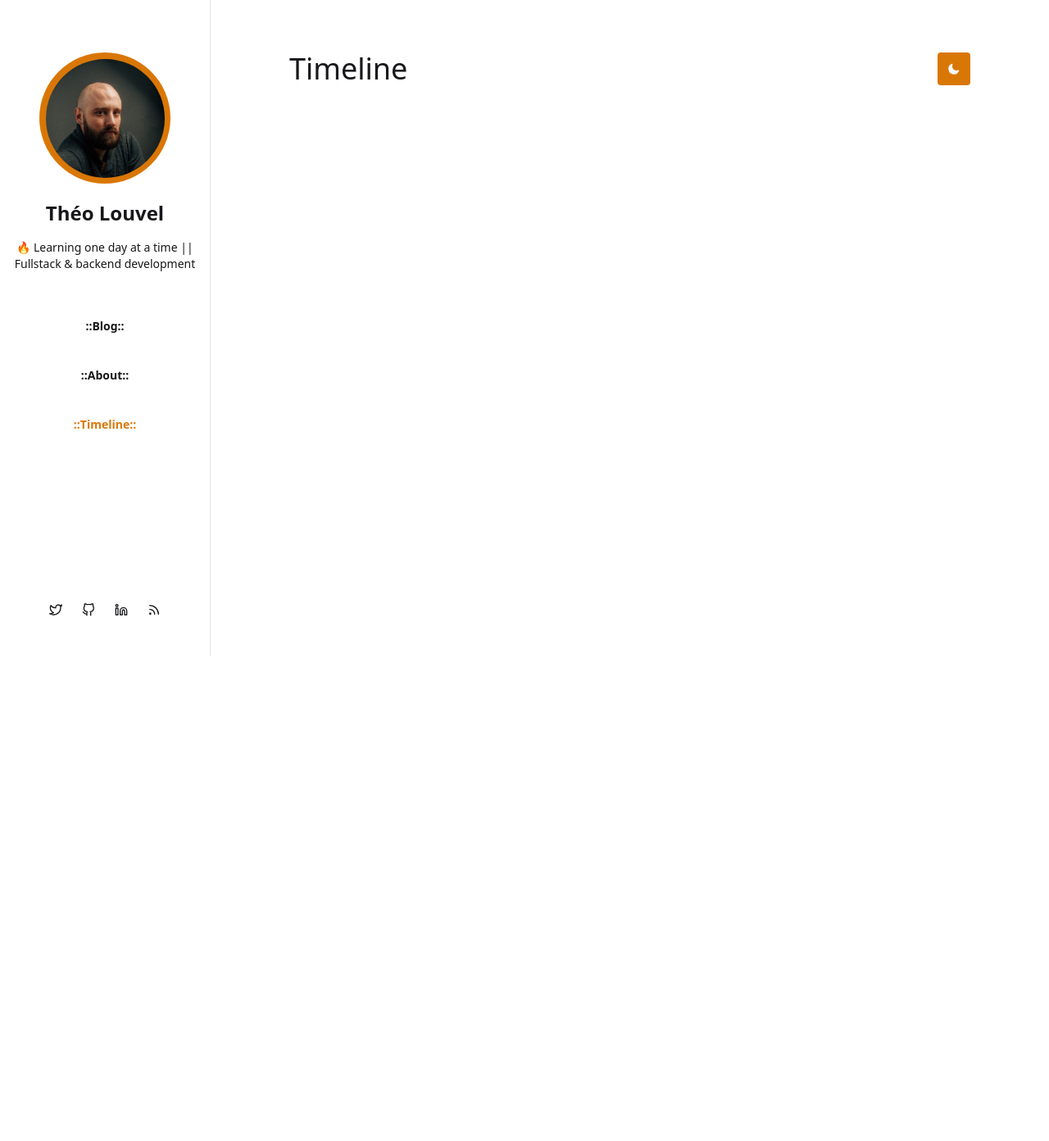
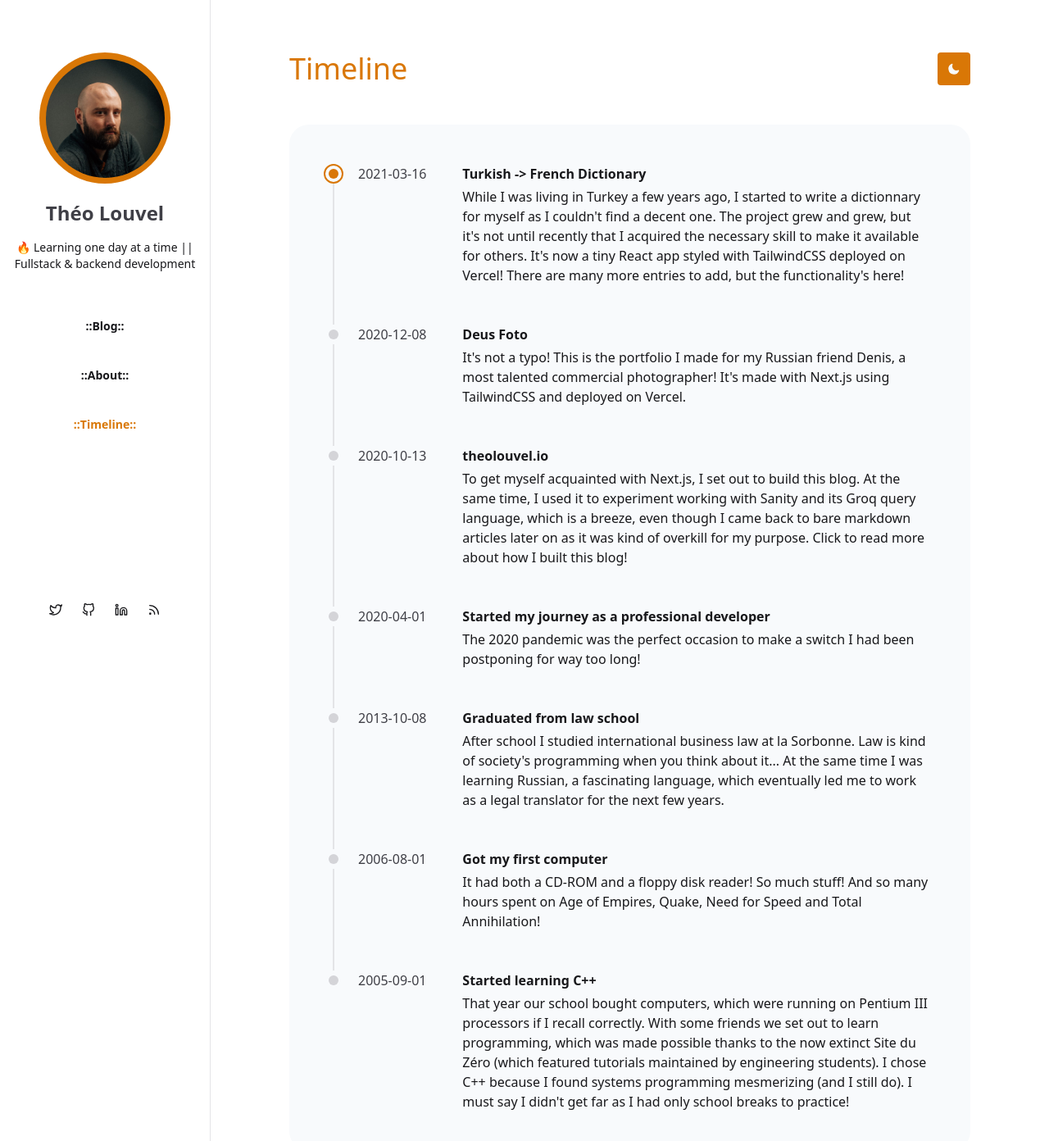
Before and after one commit to theophilelouvel/personal-site, a Next.js app: page /timeline in a window 1280 px wide. Shown: the top 1392 px of the page at 82% size. Before the commit the page ends 800 px from the top, so only its background shows below. Built offline with nearby package versions, Linux system fonts and the light colour scheme.

Commit message:
added timeline

```diff
--- a/components/Layout.js
+++ b/components/Layout.js
@@ -36,7 +36,7 @@ export default function Layout({ children, home }) {
                                     viewBox="0 0 24 24"
                                     fill="currentColor"
                                     stroke="currentColor"
-                                    className="h-4 w-4 text-bluegray-50"
+                                    className="h-4 w-4 text-bluegray-50 transition duration-1000"
                                 >
                                     {theme === 'dark' ? (
                                         <path
--- a/components/Navigation/Social.js
+++ b/components/Navigation/Social.js
@@ -34,7 +34,7 @@ export default function Social() {
                 </a></Link>
             </div>
             <div className="flex flex-col text-center">
-                <h1 className="font-bold text-2xl text-gray-900 dark:text-bluegray-300">{siteInfo.author}</h1>
+                <h1 className="font-bold text-2xl text-gray-700 dark:text-bluegray-300">{siteInfo.author}</h1>
                 <p className="text-sm font-normal px-2 text-gray-900 dark:text-bluegray-300 mt-4">🔥 Learning one day at a time || Fullstack & backend development</p>
                 {/* <Tippy content="Click me 🔊">
                     <button className="focus:outline-none" onClick={playAudio}>
--- /dev/null
+++ b/components/Timeline.js
@@ -0,0 +1,46 @@
+export default function Timeline({ milestones }) {
+    return <>
+
+        <ul className="bg-bluegray-50 rounded-3xl p-2 sm:p-5 xl:p-6 dark:bg-bluegray-800">
+            {
+                milestones.map((m, i) => (
+                    <li key={"milestone_" + i}>
+                        <article className="hover:bg-white rounded-xl dark:hover:bg-bluegray-700">
+                            <a href={m.link} target="_blank" className="grid lg:grid-cols-8 xl:grid-cols-9 items-start relative rounded-xl p-3 sm:p-5 xl:p-6 overflow-hidden ">
+                                <h3 className="font-semibold text-gray-900 lg:col-start-3 lg:col-span-6 xl:col-start-3 xl:col-span-7 mb-1 ml-9 lg:ml-0 dark:text-bluegray-300">
+                                    {m.title}
+                                </h3>
+                                <time dateTime={m.date} className="lg:col-start-1 lg:col-span-2 row-start-1 lg:row-end-3 flex items-center font-medium mb-1 lg:mb-0 text-gray-700 dark:text-bluegray-300">
+                                    {i === 0 ? (
+                                        <svg viewBox="0 0 12 12" className="w-3 h-3 mr-6 overflow-visible text-amber-600">
+                                            <circle cx="6" cy="6" r="6" fill="currentColor"></circle>
+                                            <circle cx="6" cy="6" r="11" fill="none" stroke="currentColor" strokeWidth="2"></circle>
+                                            <path d="M 6 18 V 500" fill="none" strokeWidth="2" stroke="currentColor" className="text-gray-200"></path>
+                                        </svg>
+                                    ) : i === milestones.length - 1 ? (
+                                        <svg viewBox="0 0 12 12" className="w-3 h-3 mr-6 overflow-visible text-gray-300">
+                                            <circle cx="6" cy="6" r="6" fill="currentColor"></circle>
+                                            <path d="M 6 -6 V -30" fill="none" strokeWidth="2" stroke="currentColor" className="text-gray-200"></path>
+                                        </svg>
+                                    ) : (
+                                        <svg viewBox="0 0 12 12" className="w-3 h-3 mr-6 overflow-visible text-gray-300">
+                                            <circle cx="6" cy="6" r="6" fill="currentColor"></circle>
+                                            <path d="M 6 -6 V -30" fill="none" strokeWidth="2" stroke="currentColor" className="text-gray-200"></path>
+                                            <path d="M 6 18 V 500" fill="none" strokeWidth="2" stroke="currentColor" className="text-gray-200"></path>
+                                        </svg>
+                                    )}
+                                    {m.date}
+                                </time>
+                                <p className="lg:col-start-3 lg:col-span-6 xl:col-span-7 ml-9 lg:ml-0 text-gray-900 dark:text-bluegray-100">
+                                    {m.description}
+                                </p>
+                            </a>
+                        </article>
+                    </li>
+                ))
+            }
+
+        </ul>
+
+    </>
+}
--- a/package.json
+++ b/package.json
@@ -9,6 +9,7 @@
   "dependencies": {
     "@mapbox/rehype-prism": "^0.5.0",
     "@tippyjs/react": "^4.2.0",
+    "date-fns": "^2.21.0",
     "gray-matter": "^4.0.2",
     "highlight.js": "^10.4.0",
     "next": "latest",
--- a/pages/_document.js
+++ /dev/null
@@ -1,16 +0,0 @@
-import Document, { Html, Head, Main, NextScript } from 'next/document';
-
-export default class MyDocument extends Document {
-    render() {
-        return (
-            <Html lang="en">
-                <Head>
-                </Head>
-                <body className="">
-                    <Main />
-                    <NextScript />
-                </body>
-            </Html>
-        );
-    }
-}
--- a/pages/about.js
+++ b/pages/about.js
@@ -22,13 +22,15 @@ export default function About() {
         <MetaHeader pageMeta={pageMeta} />
         <Layout>
             <header className="mb-8 md:mb-10 lg:mb-12 mt-5 md:mt-16">
-                <h2 className="text-3xl lg:text-4xl text-gray-900 dark:text-bluegray-200 font-light mb-5 md:mb-10 mt-5 md:mt-16">About</h2>
+                <h2 className="text-3xl lg:text-4xl text-amber-600 font-light mb-5 md:mb-10 mt-5 md:mt-16">About</h2>
             </header>
 
             <main className="markdown">
                 <p>👋 Hi, I'm Théo, a <strong>full-stack / backend developer</strong> from Paris, France.</p>
 
                 <p>I'm widely interested in systems programming, backend development and web development in general.</p>
+
+                <p>This is my tech blog. <a href="https://theolouvel.medium.com/">I also write on Medium</a> on other topics from time to time.</p>
 
                 {/* <p>I graduated as a jurist in International Business Law, received officer training in the French military and worked as a linguist until '20.</p>
 
--- a/pages/index.js
+++ b/pages/index.js
@@ -37,7 +37,7 @@ export default function Index({ posts }) {
         <MetaHeader pageMeta={pageMeta} />
         <Layout>
             <header>
-                <h2 className="text-3xl lg:text-4xl text-gray-900 dark:text-bluegray-200 font-light mb-5 md:mb-10 mt-5 md:mt-16">Blog Posts</h2>
+                <h2 className="text-3xl lg:text-4xl text-amber-600 font-light mb-5 md:mb-10 mt-5 md:mt-16">Blog Posts</h2>
             </header>
             <main>
                 {posts.map((post) => (
@@ -55,7 +55,7 @@ export default function Index({ posts }) {
                             className=""
                         >
                             <a className="">
-                                <h3 className="font-extrabold text-xl md:text-2xl lg:text-3xl text-amber-600">
+                                <h3 className="font-extrabold text-xl md:text-2xl lg:text-3xl text-bluegray-700 dark:text-bluegray-300 hover:text-amber-600 dark:hover:text-amber-600">
                                     {title(post.data.title, { special: specialTitle })}
                                 </h3>
                             </a>
--- a/pages/timeline.js
+++ b/pages/timeline.js
@@ -2,9 +2,11 @@
 import Layout from 'components/Layout'
 import MetaHeader from 'components/Social/MetaHeader'
 import { siteInfo } from 'utils/siteMetadata'
+import Timeline from 'components/Timeline'
+import { milestones } from 'utils/milestones'
 // import TechCards from 'components/TechCards'
 
-export default function Timeline() {
+export default function TimelinePage() {
     const pageMeta = {
         title: "Timelime - Théo Louvel",
         slug: "/timeline",
@@ -19,12 +21,16 @@ export default function Timeline() {
 
     return <>
         <MetaHeader pageMeta={pageMeta} />
+
         <Layout>
+
             <header className="mb-8 md:mb-10 lg:mb-12 mt-5 md:mt-16">
-                <h2 className="text-3xl lg:text-4xl text-gray-900 dark:text-bluegray-200 font-light mb-5 md:mb-10 mt-5 md:mt-16">Timeline</h2>
+                <h2 className="text-3xl lg:text-4xl text-amber-600 font-light mb-5 md:mb-10 mt-5 md:mt-16">Timeline</h2>
             </header>
-            <main></main>
 
+            <main>
+                <Timeline milestones={milestones} />
+            </main>
 
         </Layout>
     </>
--- /dev/null
+++ b/utils/milestones.js
@@ -0,0 +1,44 @@
+export const milestones = [
+    {
+        link: "https://dictionnaire-turc-francais.vercel.app/",
+        title: "Turkish -> French Dictionary",
+        date: "2021-03-16",
+        description: "While I was living in Turkey a few years ago, I started to write a dictionnary for myself as I couldn't find a decent one. The project grew and grew, but it's not until recently that I acquired the necessary skill to make it available for others. It's now a tiny React app styled with TailwindCSS deployed on Vercel! There are many more entries to add, but the functionality's here!",
+    },
+    {
+        link: "https://deus-foto.vercel.app/",
+        title: "Deus Foto",
+        date: "2020-12-08",
+        description: "It's not a typo! This is the portfolio I made for my Russian friend Denis, a most talented commercial photographer! It's made with Next.js using TailwindCSS and deployed on Vercel.",
+    },
+    {
+        link: "/blog/blog-building-and-yak-shaving",
+        title: "theolouvel.io",
+        date: "2020-10-13",
+        description: "To get myself acquainted with Next.js, I set out to build this blog. At the same time, I used it to experiment working with Sanity and its Groq query language, which is a breeze, even though I came back to bare markdown articles later on as it was kind of overkill for my purpose. Click to read more about how I built this blog!",
+    },
+    {
+        link: "#",
+        title: "Started my journey as a professional developer",
+        date: "2020-04-01",
+        description: "The 2020 pandemic was the perfect occasion to make a switch I had been postponing for way too long!",
+    },
+    {
+        link: "#",
+        title: "Graduated from law school",
+        date: "2013-10-08",
+        description: "After school I studied international business law at la Sorbonne. Law is kind of society's programming when you think about it... At the same time I was learning Russian, a fascinating language, which eventually led me to work as a legal translator for the next few years.",
+    },
+    {
+        link: "#",
+        title: "Got my first computer",
+        date: "2006-08-01",
+        description: "It had both a CD-ROM and a floppy disk reader! So much stuff! And so many hours spent on Age of Empires, Quake, Need for Speed and Total Annihilation!",
+    },
+    {
+        link: "#",
+        title: "Started learning C++",
+        date: "2005-09-01",
+        description: "That year our school bought computers, which were running on Pentium III processors if I recall correctly. With some friends we set out to learn programming, which was made possible thanks to the now extinct Site du Zéro (which featured tutorials maintained by engineering students). I chose C++ because I found systems programming mesmerizing (and I still do). I must say I didn't get far as I had only school breaks to practice!",
+    },
+];
```
Also changed, not shown: styles/index.css (+4 -4 lines), 1 other file (tests, documents, lock files or other folders).
